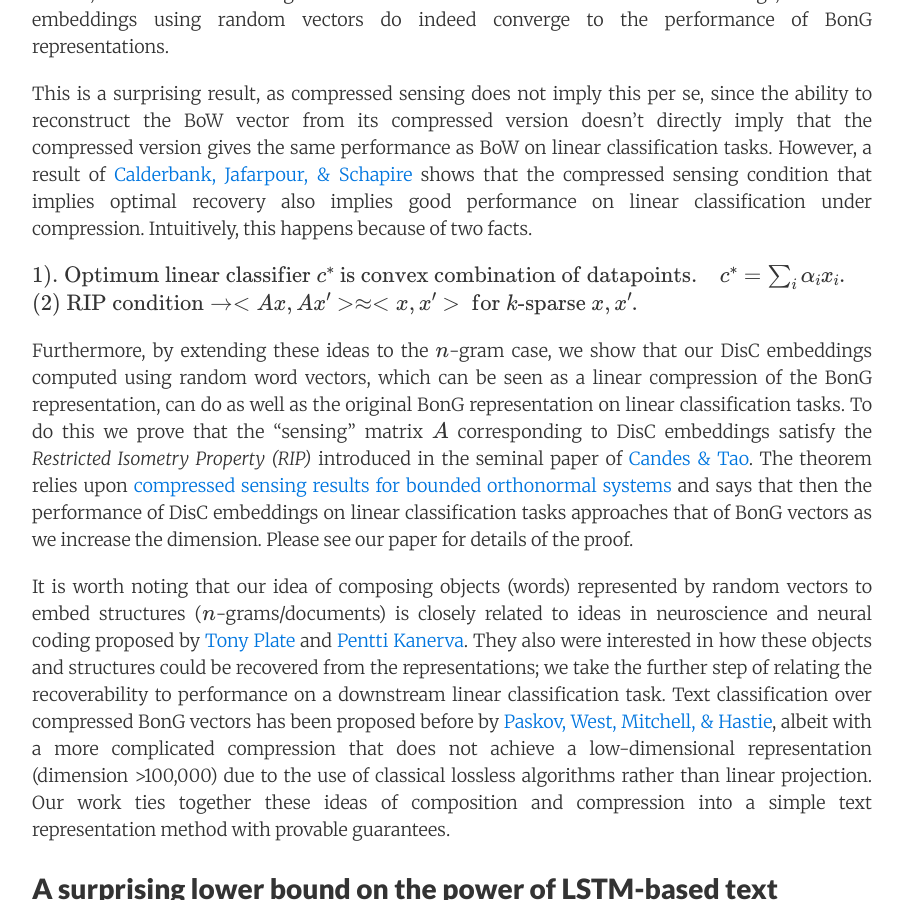
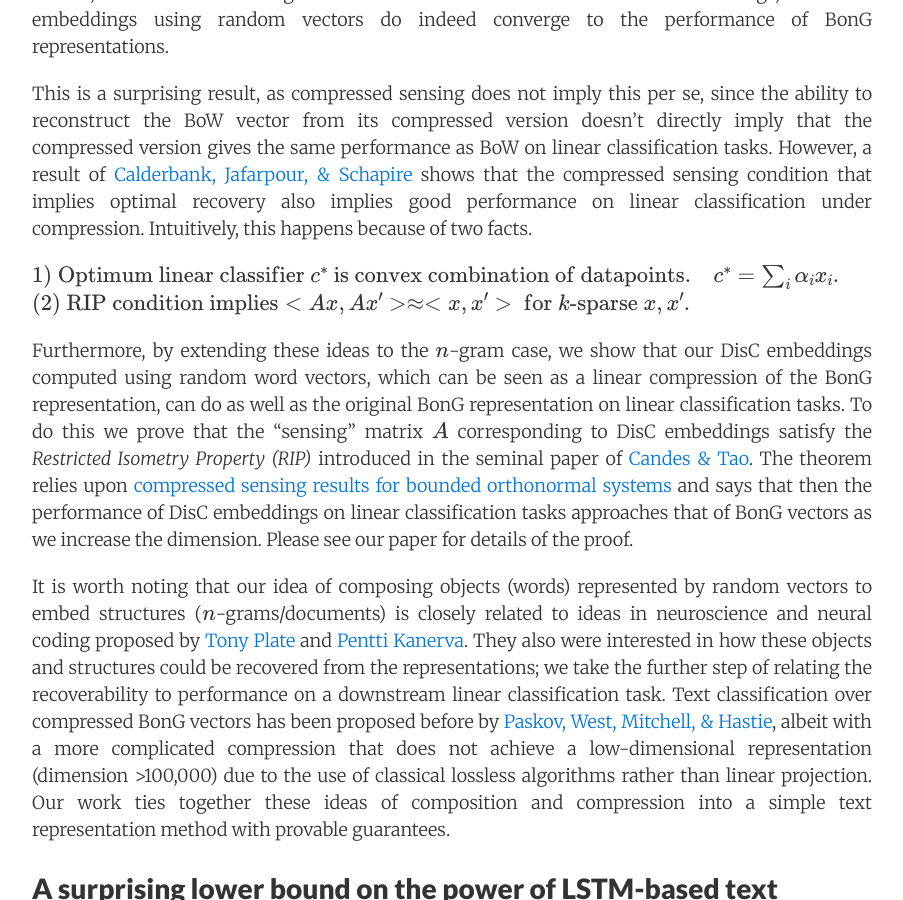
Before and after one commit to offconvex/offconvex.github.io, a Jekyll site: the page built from _posts/2018-06-25-textembeddings.md, in a window 1280 px wide and 900 px high, scrolled down 3061 px. Shown: the whole window, without its empty margins (188-1091 px from the left). Built offline with Jekyll 4.4.1, drawn with Linux system fonts in a browser that asks for light colours; nearby versions of some CDN libraries; formulas are drawn with MathJax 3; comment, search, counter and statistics services are not loaded.

Commit message:
Update 2018-06-25-textembeddings.md

```diff
--- a/_posts/2018-06-25-textembeddings.md
+++ b/_posts/2018-06-25-textembeddings.md
@@ -71,8 +71,8 @@
 This is a surprising result, as compressed sensing does not imply this per se, since the ability to reconstruct the BoW vector from its compressed version doesn't directly imply that the compressed version gives the same performance as BoW on linear classification tasks.
 However, a result of [Calderbank, Jafarpour, & Schapire](https://pdfs.semanticscholar.org/627c/14fe9097d459b8fd47e8a901694198be9d5d.pdf) shows that the compressed sensing condition that implies optimal recovery also implies good performance on linear classification under compression. Intuitively, this happens because of two facts.
 
-$$ \mbox{1). Optimum linear classifier $c^*$ is convex combination of datapoints.} \quad c^* = \sum_{i}\alpha_i x_i.$$
-$$ \mbox{(2) RIP condition} \rightarrow <Ax, Ax'> \approx <x, x'>~\mbox{for $k$-sparse}~x, x'.   $$
+$$ \mbox{1) Optimum linear classifier $c^*$ is convex combination of datapoints.} \quad c^* = \sum_{i}\alpha_i x_i.$$
+$$ \mbox{(2) RIP condition implies}  <Ax, Ax'> \approx <x, x'>~\mbox{for $k$-sparse}~x, x'.   $$
 
 
 Furthermore, by extending these ideas to the $n$-gram case, we show that our DisC embeddings computed using random word vectors, which can be seen as a linear compression of the BonG representation, can do as well as the original BonG representation on linear classification tasks. To do this we prove that the "sensing" matrix $A$ corresponding to DisC embeddings satisfy the  *Restricted Isometry Property (RIP)* introduced in the seminal paper of [Candes & Tao](https://statweb.stanford.edu/~candes/papers/DecodingLP.pdf). The theorem relies upon [compressed sensing results for bounded orthonormal systems](http://www.cis.pku.edu.cn/faculty/vision/zlin/A%20Mathematical%20Introduction%20to%20Compressive%20Sensing.pdf) and says that then the performance of DisC embeddings on linear classification tasks approaches that of BonG vectors as we increase the dimension.
```
